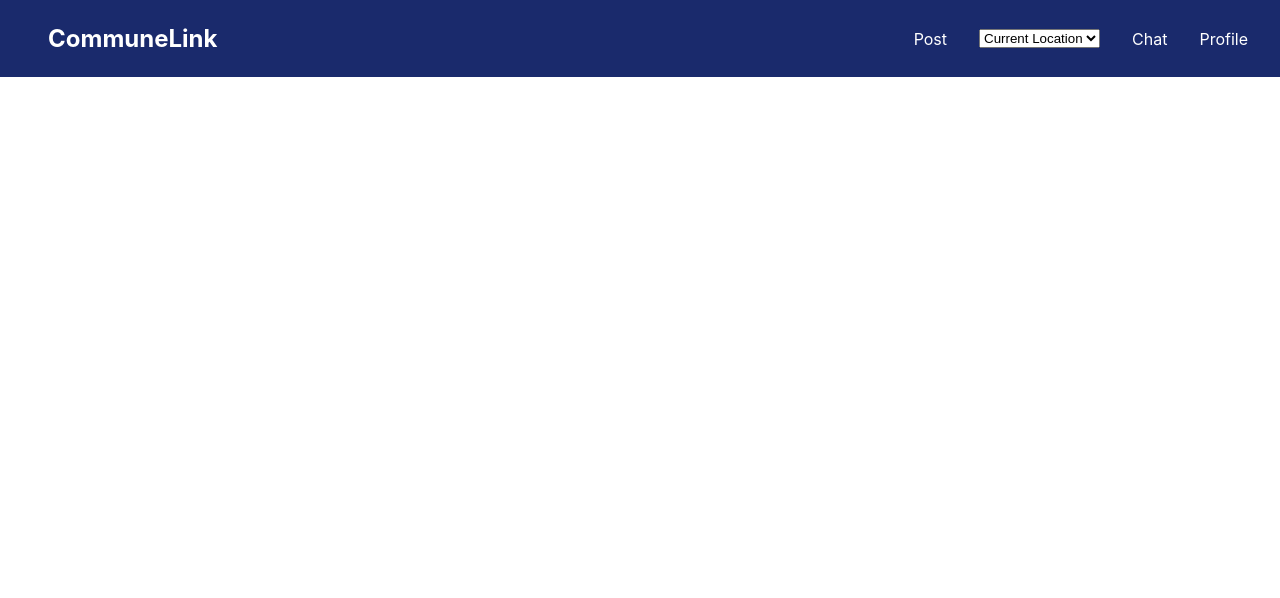
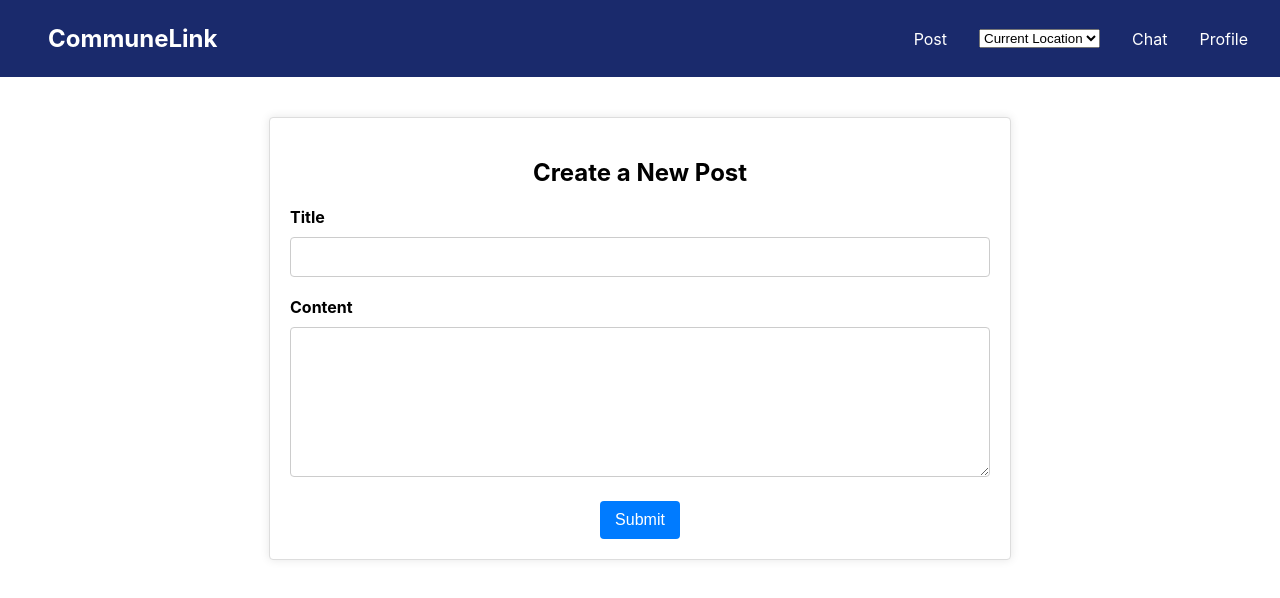
Before and after one commit to amishasubedi/Neighbor-Link, a React (Create React App) app: page /post in a window 1280 px wide. Shown: the top 598 px of the page. Built offline with nearby package versions, Linux system fonts and the light colour scheme.

Commit message:
post page design done

```diff
--- a/src/App.js
+++ b/src/App.js
@@ -7,6 +7,7 @@ import {
 
 import Header from './components/Navigation/Header';
 import HomePage from './pages/Homepage';
+import PostItem from './pages/PostItem';
 
 function App() {
   return (
@@ -16,6 +17,9 @@ function App() {
         <Routes>
           <Route exact path="/" element={<HomePage />} />
         </Routes>
+        <Routes>
+          <Route path = "/post" element = {<PostItem />} />
+        </Routes>
       </div>
     </BrowserRouter>
   );
--- a/src/pages/Homepage.css
+++ b/src/pages/Homepage.css
@@ -7,7 +7,7 @@
     align-items: center;
 }
 
-/* Hero Section */
+
 .hero-section {
     background: linear-gradient(to bottom, #1a2a6c, #3f529c);
     color: #fff;
--- /dev/null
+++ b/src/pages/PostItem.css
@@ -0,0 +1,56 @@
+.post-container {
+    max-width: 700px;
+    margin: 40px auto;
+    padding: 20px;
+    border: 1px solid #ddd;
+    border-radius: 4px;
+    box-shadow: 0 0 10px rgba(0, 0, 0, 0.1);
+    background-color: #fff;
+}
+
+h2 {
+    text-align: center;
+    margin-bottom: 20px;
+}
+
+.post-form .input-group {
+    margin-bottom: 20px;
+}
+
+label {
+    display: block;
+    margin-bottom: 10px;
+    font-weight: bold;
+}
+
+input[type="text"],
+textarea {
+    width: 100%;
+    padding: 10px;
+    border: 1px solid #ccc;
+    border-radius: 4px;
+    font-size: 1rem;
+    box-sizing: border-box;
+}
+
+textarea {
+    resize: vertical;
+    min-height: 150px;
+}
+
+button {
+    display: block;
+    background-color: #007BFF;
+    color: #fff;
+    padding: 10px 15px;
+    border: none;
+    border-radius: 4px;
+    font-size: 1rem;
+    cursor: pointer;
+    margin: 0 auto;
+    transition: background-color 0.2s ease-in-out;
+}
+
+button:hover {
+    background-color: #0056b3;
+}
--- /dev/null
+++ b/src/pages/PostItem.js
@@ -0,0 +1,48 @@
+import React, { useState } from 'react';
+import './PostItem.css';
+
+const PostItem = () => {
+    const [postData, setPostData] = useState({
+        title: '',
+        content: ''
+    });
+
+    const handleChange = (e) => {
+        setPostData({ ...postData, [e.target.name]: e.target.value });
+    };
+
+    const handleSubmit = (e) => {
+        e.preventDefault();
+        console.log(postData); // send to firebase later (post)
+    };
+
+    return (
+        <div className="post-container">
+            <h2>Create a New Post</h2>
+            <form onSubmit={handleSubmit} className="post-form">
+                <div className="input-group">
+                    <label htmlFor="title">Title</label>
+                    <input
+                        type="text"
+                        id="title"
+                        name="title"
+                        value={postData.title}
+                        onChange={handleChange}
+                    />
+                </div>
+                <div className="input-group">
+                    <label htmlFor="content">Content</label>
+                    <textarea
+                        id="content"
+                        name="content"
+                        value={postData.content}
+                        onChange={handleChange}
+                    />
+                </div>
+                <button type="submit">Submit</button>
+            </form>
+        </div>
+    );
+};
+
+export default PostItem;
```
